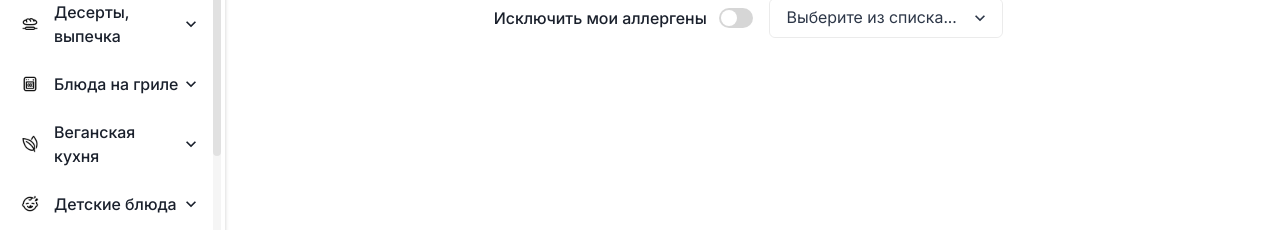
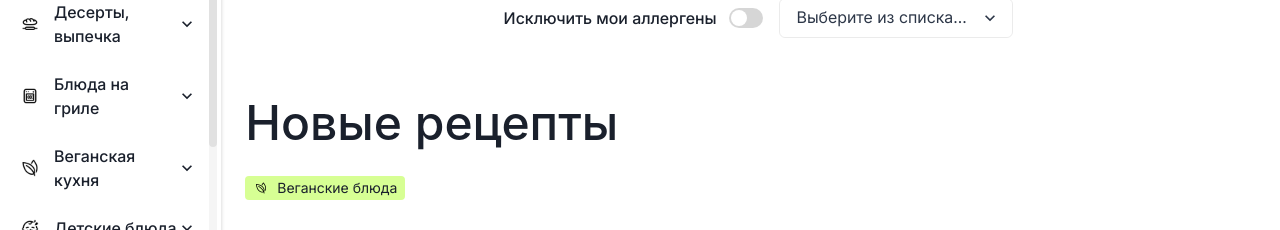
Before and after one commit to ClevertecFrontendLab/joelans, a React (Vite) app: page / in a window 1280 px wide. Shown: the part 570-800 px from the top of the page. Built offline with nearby package versions, Linux system fonts and the light colour scheme.

Commit message:
feat(content): add category tag component

```diff
--- /dev/null
+++ b/src/components/CategoryTag.tsx
@@ -0,0 +1,48 @@
+import { Flex, Image, Text } from '@chakra-ui/react';
+
+interface CategoryTagProps {
+    category: string;
+    color?: 'yellow' | 'lime';
+}
+
+const entries: [string, string][] = [
+    ['Салаты', './eggplant-icon.svg'],
+    ['Закуски', './tomato-icon.svg'],
+    ['Первые блюда', './pot-icon.svg'],
+    ['Вторые блюда', './frying-pan-icon.svg'],
+    ['Десерты, выпечка', './bread-icon.svg'],
+    ['Блюда на гриле', './oven-icon.svg'],
+    ['Веганские блюда', './leaf-icon.svg'],
+    ['Детские блюда', './child-tasty-icon.svg'],
+    ['Лечебное питание', './health-eating-icon.svg'],
+    ['Национальные', './spoon-icon.svg'],
+    ['Соусы', './sauce-icon.svg'],
+    ['Напитки', './drinks-icon.svg'],
+    ['Заготовки', './jelly-icon.svg'],
+];
+
+const map = new Map<string, string>(entries);
+
+const CategoryTag = ({ category, color = 'yellow' }: CategoryTagProps) => {
+    const bgColor = color === 'lime' ? '#d7ff94' : '#ffffd3';
+    const src = map.get(category);
+
+    return (
+        <Flex
+            width='fit-content'
+            align='center'
+            px='8px'
+            py='2px'
+            borderRadius='4px'
+            bg={bgColor}
+            gap='8px'
+        >
+            <Image src={src} w='16px' h='16px' />
+            <Text fontSize='14px' fontWeight='400' lineHeight='20px'>
+                {category}
+            </Text>
+        </Flex>
+    );
+};
+
+export default CategoryTag;
--- a/src/components/Content.tsx
+++ b/src/components/Content.tsx
@@ -1,9 +1,11 @@
-import { Flex } from '@chakra-ui/react';
+import { Box, Flex } from '@chakra-ui/react';
 
 import PageTitle from './PageTitle';
 import SearchBar from './SearchBar';
+import Slider from './Slider';
 
 const Content = () => (
+    <Box pl='24px'>
         <Flex margin='0 auto' align='center' direction='column'>
             <PageTitle
                 title='Веганская кухня'
@@ -11,6 +13,8 @@ const Content = () => (
             />
             <SearchBar />
         </Flex>
+        <Slider />
+    </Box>
 );
 
 export default Content;
--- /dev/null
+++ b/src/components/Slider.tsx
@@ -0,0 +1,14 @@
+import { Box, Heading } from '@chakra-ui/react';
+
+import CategoryTag from './CategoryTag';
+
+const Slider = () => (
+    <Box pt='24px' mb='40px'>
+        <Heading as='h2' mb='24px' fontSize='48px' fontWeight='500' textAlign='left'>
+            Новые рецепты
+        </Heading>
+        <CategoryTag category='Веганские блюда' color='lime' />
+    </Box>
+);
+
+export default Slider;
```
Lines whose indentation alone changed are shown as unchanged.
